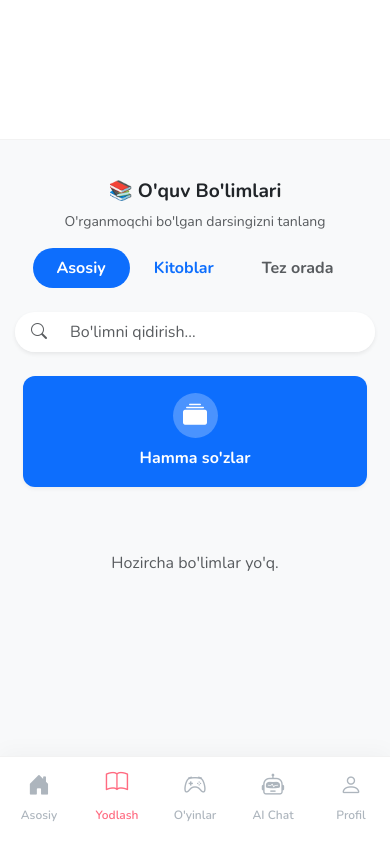
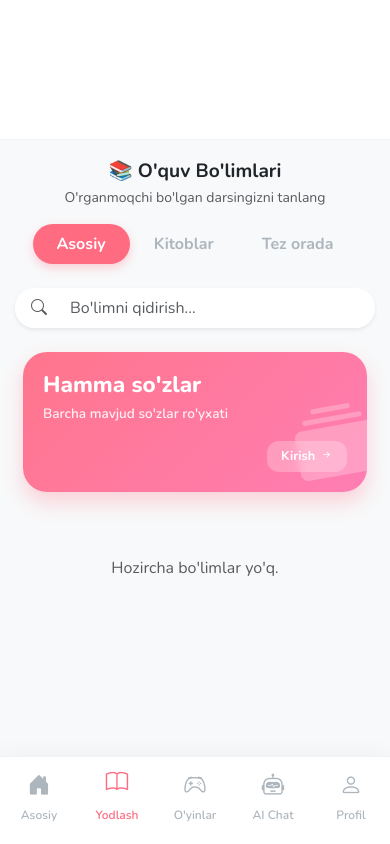
Before and after one commit to Kazoki-ken/EasyNihongo, a Django app: page /categories/ in a window 390 px wide. Run offline with Django 5.2, Linux system fonts and the light colour scheme; the visitor is signed in with stand-in values (Sample User, id 1); data that the repository does not hold is empty.

Commit message:
Promote test category design to main production view
- Replaced `categories.html` with the new "Pink Gradient" design from `test_categories_pink.html`.
- Implemented 2-column grid layout for mobile devices using `col-6` classes.
- Removed test artifacts: `test_categories_pink.html`, `test_categories_design_view`, and the `/test-categories/` URL.
- Updated `vocabulary/urls.py` and `vocabulary/views.py` to reflect these changes.
- Verified the migration with Playwright screenshot `mobile_categories_main.png`.

Co-authored-by: Kazoki-ken <180665964+Kazoki-ken@users.noreply.github.com>

```diff
--- a/vocabulary/templates/vocabulary/categories.html
+++ b/vocabulary/templates/vocabulary/categories.html
@@ -1,11 +1,103 @@
 {% extends 'vocabulary/base.html' %}
 {% block content %}
-<div class="container text-center" style="padding-top: 40px;">
+<style>
+    /* Gradient Card Style matching the user's request */
+    .pink-gradient-card {
+        background: linear-gradient(135deg, #ff758c 0%, #ff7eb3 100%);
+        border-radius: 24px;
+        padding: 20px;
+        color: white;
+        position: relative;
+        overflow: hidden;
+        border: none;
+        box-shadow: 0 10px 20px rgba(255, 117, 140, 0.3);
+        transition: transform 0.3s ease, box-shadow 0.3s ease;
+        text-align: left; /* Align text left like the image */
+        display: flex;
+        flex-direction: column;
+        justify-content: space-between;
+        min-height: 140px; /* Fixed height for consistency */
+    }
+
+    .pink-gradient-card:hover {
+        transform: translateY(-5px);
+        box-shadow: 0 15px 30px rgba(255, 117, 140, 0.4);
+    }
+
+    .pink-card-title {
+        font-size: 1.4rem;
+        font-weight: 800;
+        margin-bottom: 5px;
+        z-index: 2;
+        line-height: 1.2;
+    }
+
+    .pink-card-subtitle {
+        font-size: 0.85rem;
+        opacity: 0.9;
+        font-weight: 600;
+        z-index: 2;
+        max-width: 75%; /* Limit width to avoid overlapping big icon */
+    }
+
+    /* Big faded icon in the background/right */
+    .pink-card-icon-bg {
+        position: absolute;
+        right: -10px;
+        bottom: -15px;
+        font-size: 5rem;
+        opacity: 0.25;
+        transform: rotate(-10deg);
+        z-index: 1;
+        color: white;
+    }
+
+    /* "Kirish" button style badge */
+    .pink-card-action {
+        position: absolute;
+        bottom: 20px;
+        right: 20px;
+        background: rgba(255, 255, 255, 0.25);
+        backdrop-filter: blur(5px);
+        padding: 6px 14px;
+        border-radius: 12px;
+        font-weight: bold;
+        font-size: 0.8rem;
+        z-index: 2;
+        display: flex;
+        align-items: center;
+        text-decoration: none;
+        color: white;
+    }
+
+    .pink-card-action i {
+        margin-left: 5px;
+    }
+
+    /* Nav Pills Update to match pink theme better */
+    .nav-pills .nav-link.active {
+        background-color: #ff6b81;
+        box-shadow: 0 4px 10px rgba(255, 107, 129, 0.3);
+        color: white !important;
+    }
+
+    .nav-pills .nav-link {
+        color: #adb5bd;
+        transition: all 0.3s ease;
+    }
+
+    /* Search Bar Adjustment */
+    .input-group-text {
+        background-color: white;
+    }
+</style>
+
+<div class="container text-center" style="padding-top: 20px;">
     <div class="mb-4">
-        <h3 class="fw-bold text-dark">📚 O'quv Bo'limlari</h3>
+        <h3 class="fw-bold text-dark mb-1">📚 O'quv Bo'limlari</h3>
         <p class="text-muted small">O'rganmoqchi bo'lgan darsingizni tanlang</p>
 
-        <!-- NAVIGATION PILLS (QO'SHILDI) -->
+        <!-- NAVIGATION PILLS -->
         <ul class="nav nav-pills justify-content-center mb-4 mt-3" id="pills-tab" role="tablist">
             <li class="nav-item" role="presentation">
                 <button class="nav-link {% if active_tab == 'main' %}active{% endif %} rounded-pill px-4 fw-bold" id="pills-main-tab" data-bs-toggle="pill" data-bs-target="#pills-main" type="button" role="tab" onclick="setActiveTab('main')">Asosiy</button>
@@ -19,17 +111,17 @@
         </ul>
 
         <!-- Search Bar -->
-        <form method="get" class="mt-3">
+        <form method="get" class="mt-3 mb-4">
             <input type="hidden" name="tab" id="active-tab-input" value="{{ active_tab|default:'main' }}">
-            <div class="input-group shadow-sm rounded-pill overflow-hidden border-0">
-                <span class="input-group-text bg-white border-0 ps-3">
+            <div class="input-group shadow-sm rounded-pill overflow-hidden border-0 bg-white">
+                <span class="input-group-text border-0 ps-3">
                     <i class="bi bi-search text-muted"></i>
                 </span>
                 <input type="text" name="q" class="form-control border-0 py-2"
                        placeholder="Bo'limni qidirish..."
                        value="{{ request.GET.q|default:'' }}">
                 {% if request.GET.q %}
-                <a href="{% url 'categories' %}?tab={{ active_tab }}" class="input-group-text bg-white border-0 text-decoration-none text-muted">
+                <a href="{% url 'categories' %}" class="input-group-text border-0 text-decoration-none text-muted">
                     <i class="bi bi-x-lg"></i>
                 </a>
                 {% endif %}
@@ -44,33 +136,42 @@
         <div class="tab-pane fade {% if active_tab == 'main' %}show active{% endif %}" id="pills-main" role="tabpanel">
             <div class="row g-3 px-2 pb-3">
 
+                <!-- HAMMA SO'ZLAR CARD (Full Width for Emphasis) -->
                 {% if page_obj.number == 1 and not request.GET.q %}
                 <div class="col-12">
                     <a href="{% url 'dashboard' %}" class="text-decoration-none">
-                        <div class="sakura-card p-4 h-100 d-flex flex-column align-items-center justify-content-center bg-primary text-white border-0">
-
-                            <div class="bg-white bg-opacity-25 rounded-circle mb-3 d-flex align-items-center justify-content-center"
-                                 style="width: 60px; height: 60px;">
-                                <i class="bi bi-collection-fill text-white" style="font-size: 1.5rem;"></i>
+                        <div class="pink-gradient-card">
+                            <div>
+                                <div class="pink-card-title">Hamma so'zlar</div>
+                                <div class="pink-card-subtitle">Barcha mavjud so'zlar ro'yxati</div>
                             </div>
 
-                            <span class="fw-bold text-white text-truncate w-100">Hamma so'zlar</span>
+                            <i class="bi bi-collection-fill pink-card-icon-bg"></i>
+
+                            <div class="pink-card-action">
+                                Kirish <i class="bi bi-arrow-right-short"></i>
+                            </div>
                         </div>
                     </a>
                 </div>
                 {% endif %}
 
+                <!-- DYNAMIC TOPICS -->
                 {% for topic in page_obj %}
-               <div class="col-6">
+                <!-- User requested 2 cards per row on mobile (col-6) instead of full width -->
+                <div class="col-6 col-md-6">
                     <a href="{% url 'topic_words' topic.id %}" class="text-decoration-none">
-                        <div class="sakura-card p-4 h-100 d-flex flex-column align-items-center justify-content-center">
-
-                            <div class="bg-light rounded-circle mb-3 d-flex align-items-center justify-content-center"
-                                 style="width: 60px; height: 60px;">
-                                <i class="bi bi-journal-bookmark text-primary" style="font-size: 1.5rem;"></i>
+                        <div class="pink-gradient-card">
+                            <div>
+                                <div class="pink-card-title text-truncate">{{ topic.name }}</div>
+                                <div class="pink-card-subtitle">{{ topic.word_set.count }} ta so'z</div>
                             </div>
 
-                            <span class="fw-bold text-dark text-truncate w-100">{{ topic.name }}</span>
+                            <i class="bi bi-journal-bookmark pink-card-icon-bg"></i>
+
+                            <div class="pink-card-action">
+                                Kirish <i class="bi bi-arrow-right-short"></i>
+                            </div>
                         </div>
                     </a>
                 </div>
@@ -86,22 +187,24 @@
             {% include 'vocabulary/includes/pagination.html' with page_obj=page_obj param_name='page' %}
         </div>
 
-        <!-- 2. KITOBLAR TABI (QO'SHILDI) -->
+        <!-- 2. KITOBLAR TABI -->
         <div class="tab-pane fade {% if active_tab == 'books' %}show active{% endif %}" id="pills-books" role="tabpanel">
             <div class="row g-3 px-2 pb-3">
                 {% for book in books %}
-                <div class="col-6">
+                <div class="col-6 col-md-6">
                     <a href="{% url 'book_details' book.id %}" class="text-decoration-none">
-                        <div class="sakura-card p-4 h-100 d-flex flex-column align-items-center justify-content-center">
-
-                            <!-- Kitob belgisi -->
-                            <div class="bg-success bg-opacity-10 rounded-3 mb-3 d-flex align-items-center justify-content-center"
-                                 style="width: 60px; height: 80px;">
-                                <i class="bi bi-book-fill text-success" style="font-size: 2rem;"></i>
+                        <!-- Using same pink gradient for consistency as requested -->
+                        <div class="pink-gradient-card">
+                            <div>
+                                <div class="pink-card-title text-truncate">{{ book.title }}</div>
+                                <div class="pink-card-subtitle">{{ book.topics.count }} ta bo'lim</div>
                             </div>
 
-                            <span class="fw-bold text-dark text-truncate w-100">{{ book.title }}</span>
-                            <small class="text-muted" style="font-size: 0.7rem;">{{ book.topics.count }} ta bo'lim</small>
+                            <i class="bi bi-book-fill pink-card-icon-bg"></i>
+
+                            <div class="pink-card-action">
+                                O'qish <i class="bi bi-arrow-right-short"></i>
+                            </div>
                         </div>
                     </a>
                 </div>
@@ -121,7 +224,6 @@
 <script>
     function setActiveTab(tabName) {
         document.getElementById('active-tab-input').value = tabName;
-        // Optionally update URL without reload (for history state)
         const url = new URL(window.location);
         url.searchParams.set('tab', tabName);
         window.history.pushState({}, '', url);
--- a/vocabulary/urls.py
+++ b/vocabulary/urls.py
@@ -26,7 +26,6 @@ urlpatterns = [
     path('delete-word/<int:word_id>/', views.delete_word, name='delete_word'),
     path('add-word/', views.add_word, name='add_word'),
     path('categories/', views.categories_view, name='categories'),
-    path('test-categories/', views.test_categories_design_view, name='test_categories_pink'),
     path('topic/<int:topic_id>/', views.topic_words, name='topic_words'),
     path('books/<int:book_id>/', views.book_details_view, name='book_details'),
     path('books/save/<int:book_id>/', views.toggle_book_save, name='toggle_book_save'),
--- a/vocabulary/views.py
+++ b/vocabulary/views.py
@@ -492,28 +492,6 @@ def categories_view(request):
     page_obj = paginator.get_page(page_number)
 
     return render(request, 'vocabulary/categories.html', {
-        'page_obj': page_obj,
-        'books': books,
-        'search_query': query,
-        'active_tab': tab
-    })
-
-@login_required
-def test_categories_design_view(request):
-    query = request.GET.get('q')
-    tab = request.GET.get('tab', 'main')
-    topics = Topic.objects.filter(book__isnull=True)
-    books = Book.objects.all()
-
-    if query:
-        topics = topics.filter(name__icontains=query)
-        books = books.filter(title__icontains=query)
-
-    paginator = Paginator(topics, 10)
-    page_number = request.GET.get('page')
-    page_obj = paginator.get_page(page_number)
-
-    return render(request, 'vocabulary/test_categories_pink.html', {
         'page_obj': page_obj,
         'books': books,
         'search_query': query,
```
Also changed, not shown: vocabulary/templates/vocabulary/test_categories_pink.html (deleted, +0 -232 lines).
